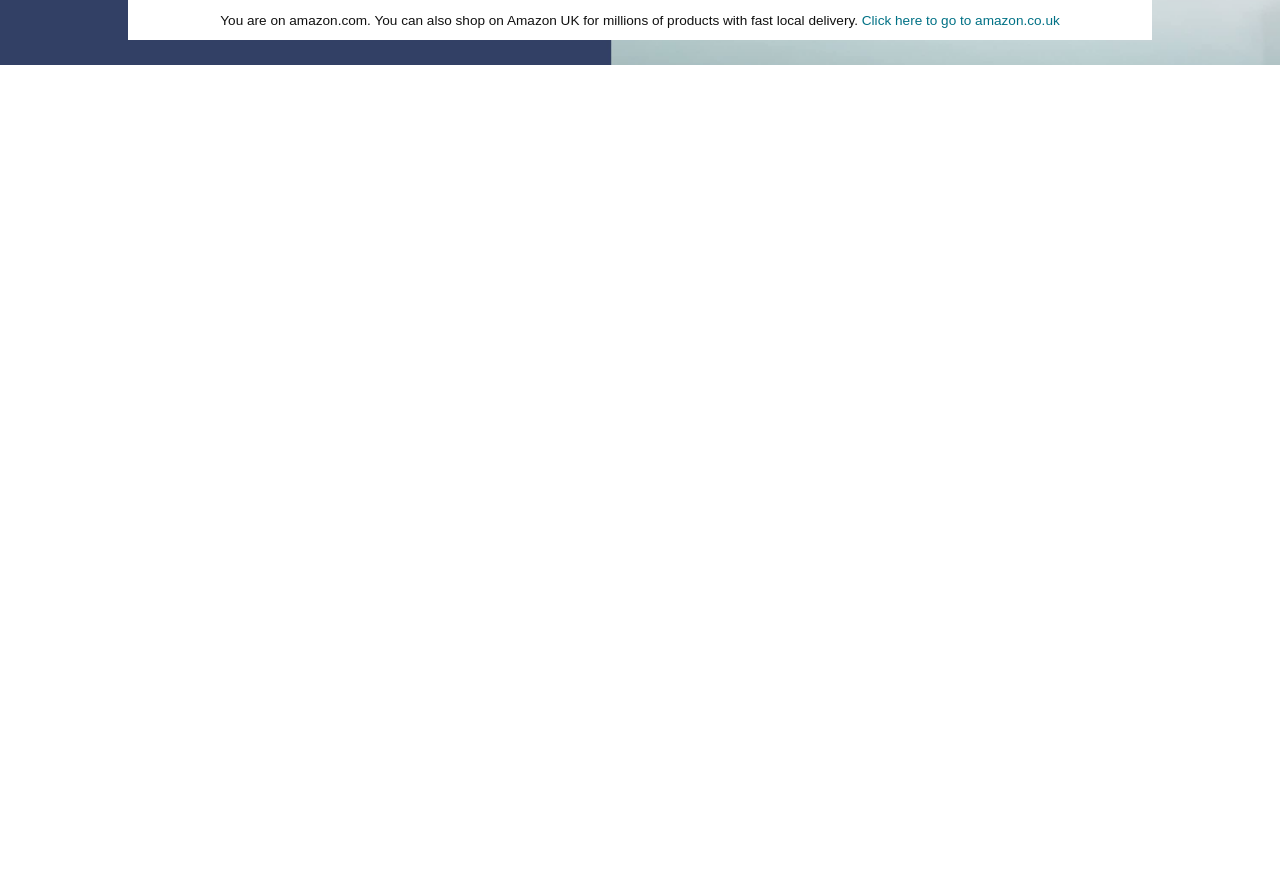
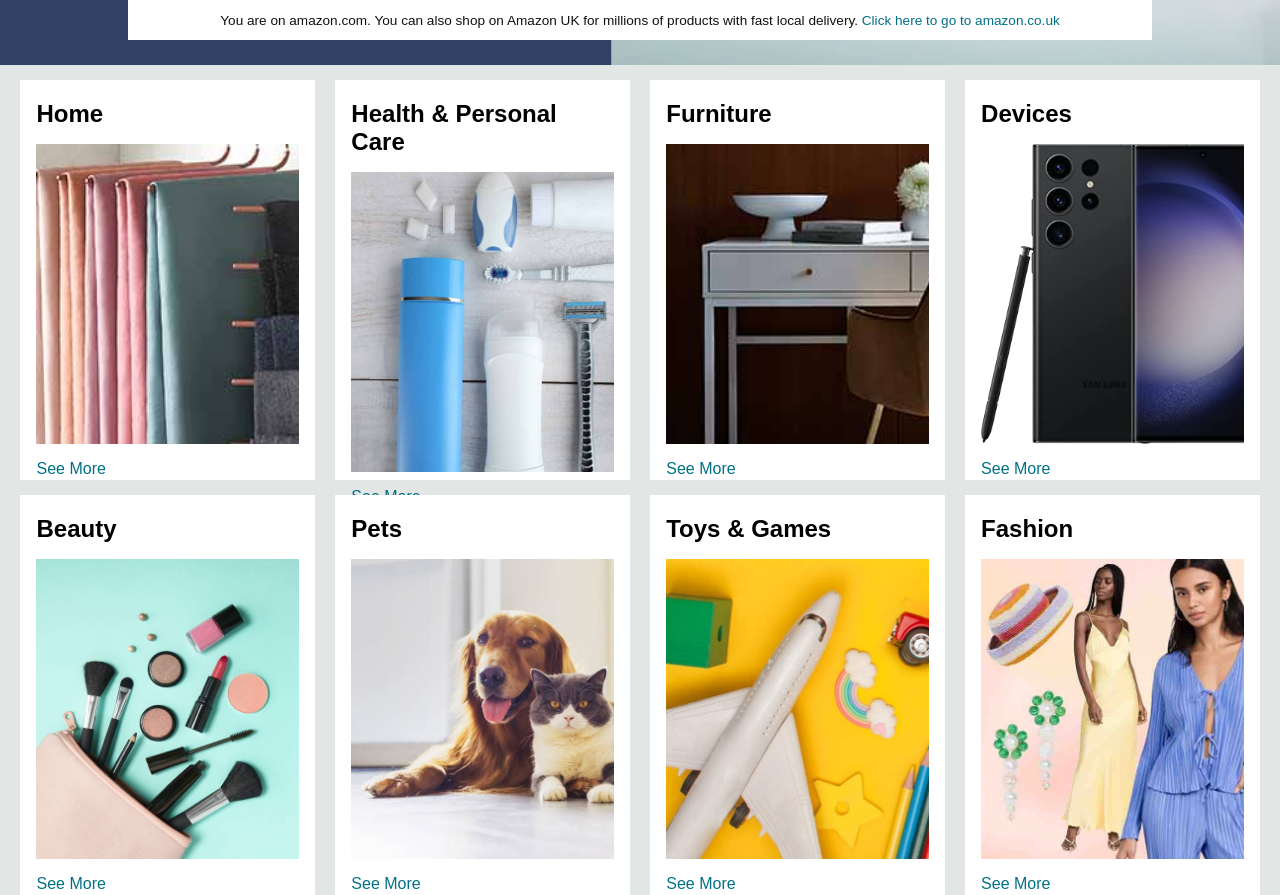
Before and after one commit to ParishaCB/Amazon-Homepage-Clone, a plain HTML site: page index.html in a window 1280 px wide. Shown: the part 385-1280 px from the top of the page. Before the commit the page ends 800 px from the top, so only its background shows below. Drawn offline with Linux system fonts and the light colour scheme.

Commit message:
adds contentand styling

```diff
--- a/index.html
+++ b/index.html
@@ -78,5 +78,65 @@
             </p>
         </div>
     </div>
+
+    <!-- content section components go here -->
+    <div class="shop-section">
+        <div class="box">
+            <div class="box-content">
+                <h2>Home</h2>
+                <div class="box-image" style="background-image: url('./images/box1_image.jpg');"></div>
+                <p>See More</p>
+            </div>
+        </div>
+        <div class="box">
+            <div class="box-content">
+                <h2>Health & Personal Care</h2>
+                <div class="box-image" style="background-image: url('./images/box2_image.jpg');"></div>
+                <p>See More</p>
+            </div>
+        </div>
+        <div class="box">
+            <div class="box-content">
+                <h2>Furniture</h2>
+                <div class="box-image" style="background-image: url('./images/box3_image.jpg');"></div>
+                <p>See More</p>
+            </div>
+        </div>
+        <div class="box">
+            <div class="box-content">
+                <h2>Devices</h2>
+                <div class="box-image" style="background-image: url('./images/box4_image.jpg');"></div>
+                <p>See More</p>
+            </div>
+        </div>
+        <div class="box">
+            <div class="box-content">
+                <h2>Beauty</h2>
+                <div class="box-image" style="background-image: url('./images/box5_image.jpg');"></div>
+                <p>See More</p>
+            </div>
+        </div>
+        <div class="box">
+            <div class="box-content">
+                <h2>Pets</h2>
+                <div class="box-image" style="background-image: url('./images/box6_image.jpg');"></div>
+                <p>See More</p>
+            </div>
+        </div>
+        <div class="box">
+            <div class="box-content">
+                <h2>Toys & Games</h2>
+                <div class="box-image" style="background-image: url('./images/box7_image.jpg');"></div>
+                <p>See More</p>
+            </div>
+        </div>
+        <div class="box">
+            <div class="box-content">
+                <h2>Fashion</h2>
+                <div class="box-image" style="background-image: url('./images/box8_image.jpg');"></div>
+                <p>See More</p>
+            </div>
+        </div>
+    </div>
 </body>
 </html>
--- a/styles.css
+++ b/styles.css
@@ -30,7 +30,7 @@
 }
 
 .border:hover {
-    border: 1.5px solid white;
+    border: 1.5px solid #FFFFFF;
 }
 
 /* address box styling */
@@ -54,7 +54,6 @@
 .nav-search {
     display: flex;
     justify-content: space-evenly;
-    background-color: pink;
     width: 620px;
     height: 40px;
     border-radius: 4px;
@@ -162,3 +161,35 @@ span {
     color: #007185;
     text-decoration: none;
 }
+
+/* shopping section styling */
+.shop-section {
+    display: flex;
+    justify-content: space-evenly;
+    background-color: #E2E7E6;
+    flex-wrap: wrap;
+}
+
+.box {
+    height: 400px;
+    width: 23%;
+    background-color: #FFFFFF;
+    padding: 20px 0px 15px;
+    margin-top: 15px;
+}
+
+.box-image {
+   height: 300px;
+   background-size: cover;
+   margin-top: 1rem;
+   margin-bottom: 1rem;
+}
+
+.box-content {
+    margin-left: 1rem;
+    margin-right: 1rem;
+}
+
+.box-content p {
+    color: #007185;
+}
```
